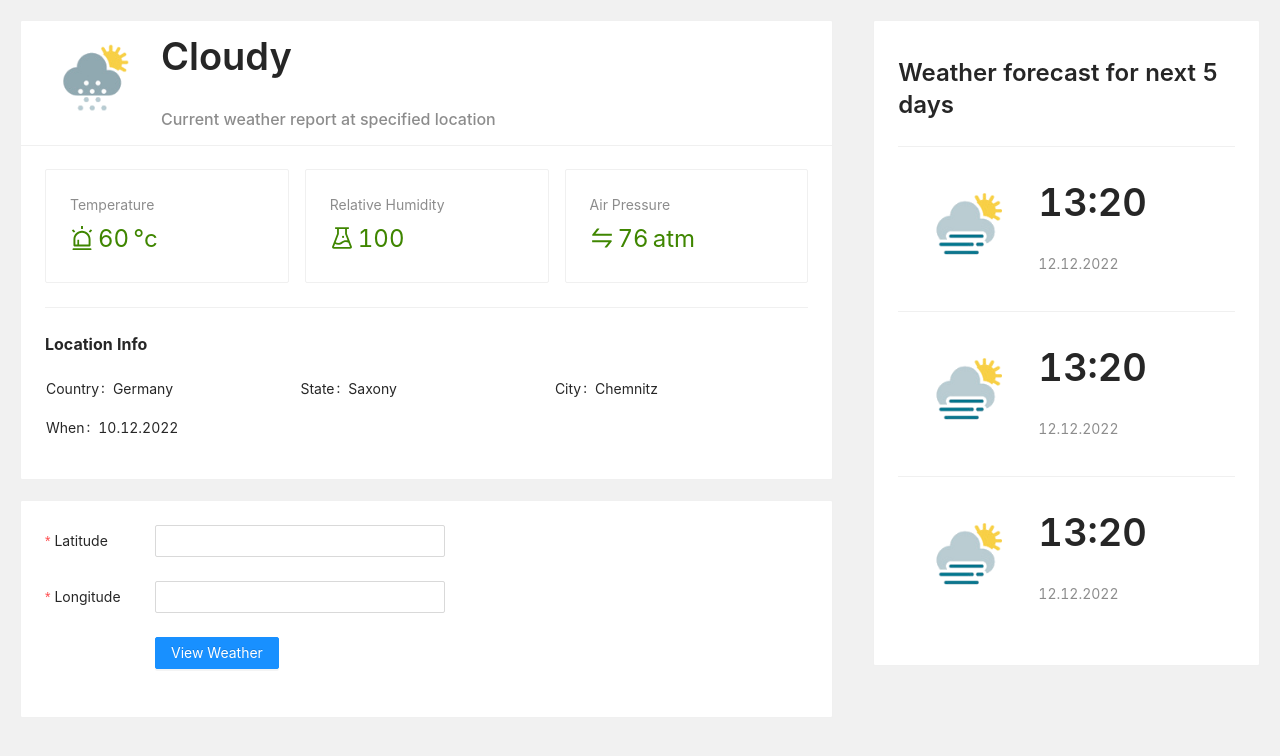
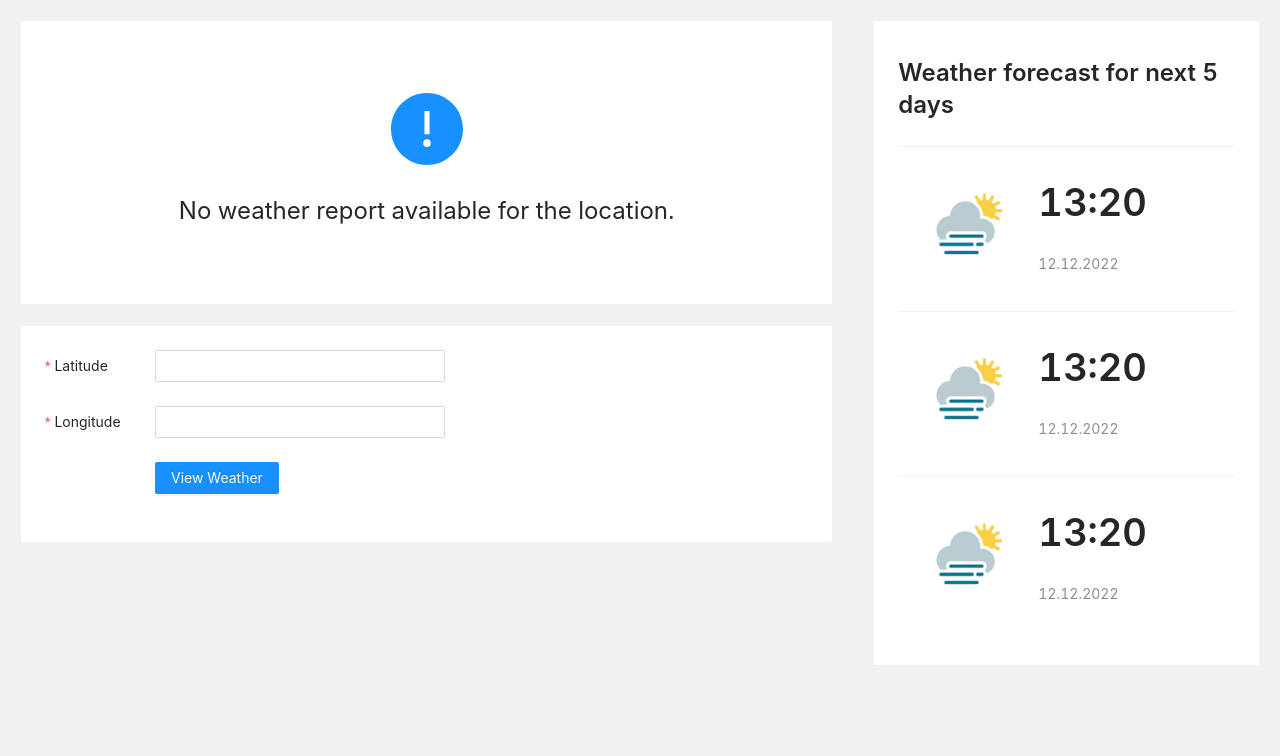
Before and after one commit to Sumaiya4949/weather-app, a React (Create React App) app: page / in a window 1280 px wide. Shown: the top 756 px of the page. Built offline with nearby package versions, Linux system fonts and the light colour scheme.

Commit message:
Style the no weather report message

```diff
--- a/src/components/CurrentWeatherPanel.js
+++ b/src/components/CurrentWeatherPanel.js
@@ -1,9 +1,8 @@
 import { useEffect, useState } from "react";
 import WeatherReport from "./WeatherReport";
 import LocationInputForm from "./LocationInputForm";
-import { Result, Row, Col } from "antd";
+import { Result, Row, Col, Card } from "antd";
 import { fetchCurrentWeather } from "../utils/api";
-import WeatherSummery from "./WeatherSummery";
 import FutureWeatherForecast from "./FutureWeatherForecast";
 
 const fakeData = {
@@ -19,7 +18,7 @@ const fakeData = {
 };
 
 const CurrentWeatherPanel = (props) => {
-  const [currentWeatherReport, setCurrentWeatherReport] = useState(fakeData);
+  const [currentWeatherReport, setCurrentWeatherReport] = useState(null);
   const [geoLocation, setGeoLocation] = useState(null);
 
   function updateLocation(lat, lon) {
@@ -51,10 +50,9 @@ const CurrentWeatherPanel = (props) => {
     <Row>
       <Col span={16}>
         {currentWeatherReport === null ? (
-          <Result
-            status="warning"
-            title="No weather report available for the location."
-          />
+          <Card style={{ margin: "20px" }}>
+            <Result title="No weather report available for the location." />
+          </Card>
         ) : (
           <WeatherReport report={currentWeatherReport} />
         )}
```
